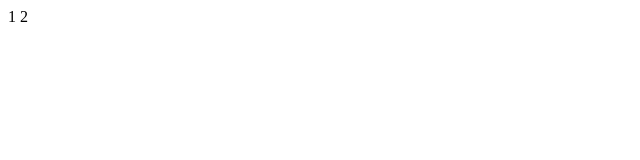
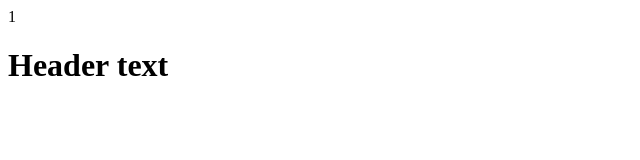
Before and after one commit to ASW-programming/testagit, a plain HTML site: page index.html in a window 1280 px wide. Shown: the whole page, without its empty margins (0-640 px from the left). Drawn offline with Linux system fonts and the light colour scheme.

Commit message:
Ny header

```diff
--- a/index.html
+++ b/index.html
@@ -6,6 +6,7 @@
         <title>Document</title>
     </head>
     <body>
-        <div>1 2</div>
+        <div>1</div>
+        <h1>Header text</h1>
     </body>
 </html>
```
